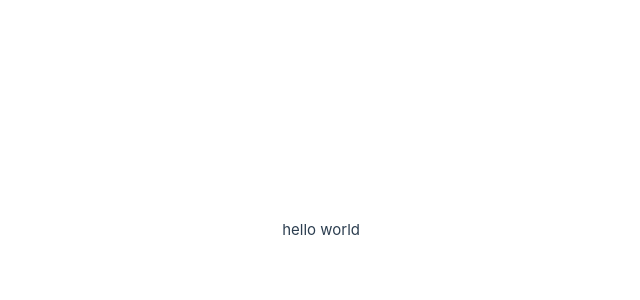
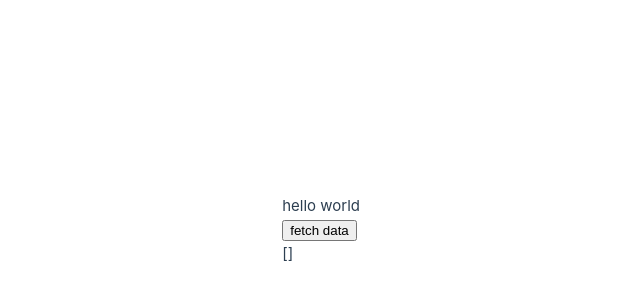
Before and after one commit to hsoutra/vue-training, a Vue app: page / in a window 1280 px wide. Shown: the part 170-470 px from the top of the page, without its empty margins (280-920 px from the left). Built offline with nearby package versions, Linux system fonts and the light colour scheme.

Commit message:
add store

```diff
--- a/src/App.vue
+++ b/src/App.vue
@@ -1,10 +1,27 @@
 <script setup>
-import { ref } from "vue";
+import { useCounterStore } from '@/stores/counter'
 
+const counter = useCounterStore()
+
+function logJSONData() {
+  console.time('timer')
+  fetch("https://jsonplaceholder.typicode.com/todos").then((res) => {
+    console.timeEnd('timer')
+    counter.load(res);
+    console.timeEnd('timer')
+  })
+
+}
 </script>
 
 <template>
   <main>
     hello world
+    <br>
+    <button @click="logJSONData">fetch data</button>
+    <br>
+    <div>
+      {{ counter.data }}
+    </div>
   </main>
 </template>
--- a/src/main.js
+++ b/src/main.js
@@ -2,5 +2,10 @@ import './assets/main.css'
 
 import { createApp } from 'vue'
 import App from './App.vue'
+import { createPinia } from 'pinia'
 
-createApp(App).mount('#app')
+const pinia = createPinia();
+
+createApp(App)
+.use(pinia)
+.mount('#app')
--- /dev/null
+++ b/src/stores/counter.js
@@ -0,0 +1,14 @@
+import { defineStore } from 'pinia'
+
+export const useCounterStore = defineStore('counter', {
+  state: () => {
+    return {
+      data: []
+     }
+  },
+  actions: {
+    load(payload) {
+      this.data = payload
+    },
+  },
+})
```
Also changed, not shown: package.json (+7 -1 lines), 1 other file (tests, documents, lock files or other folders).
